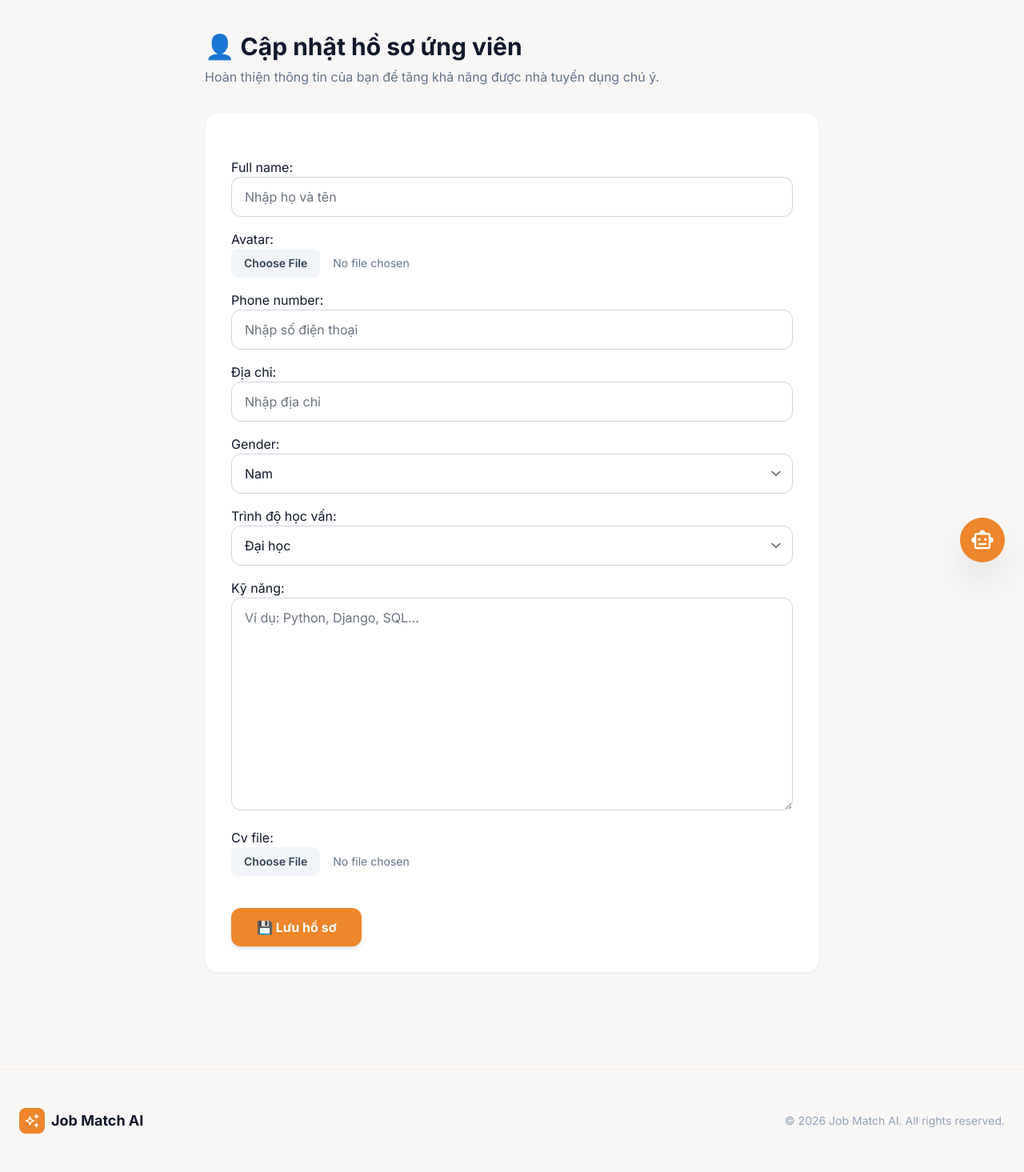
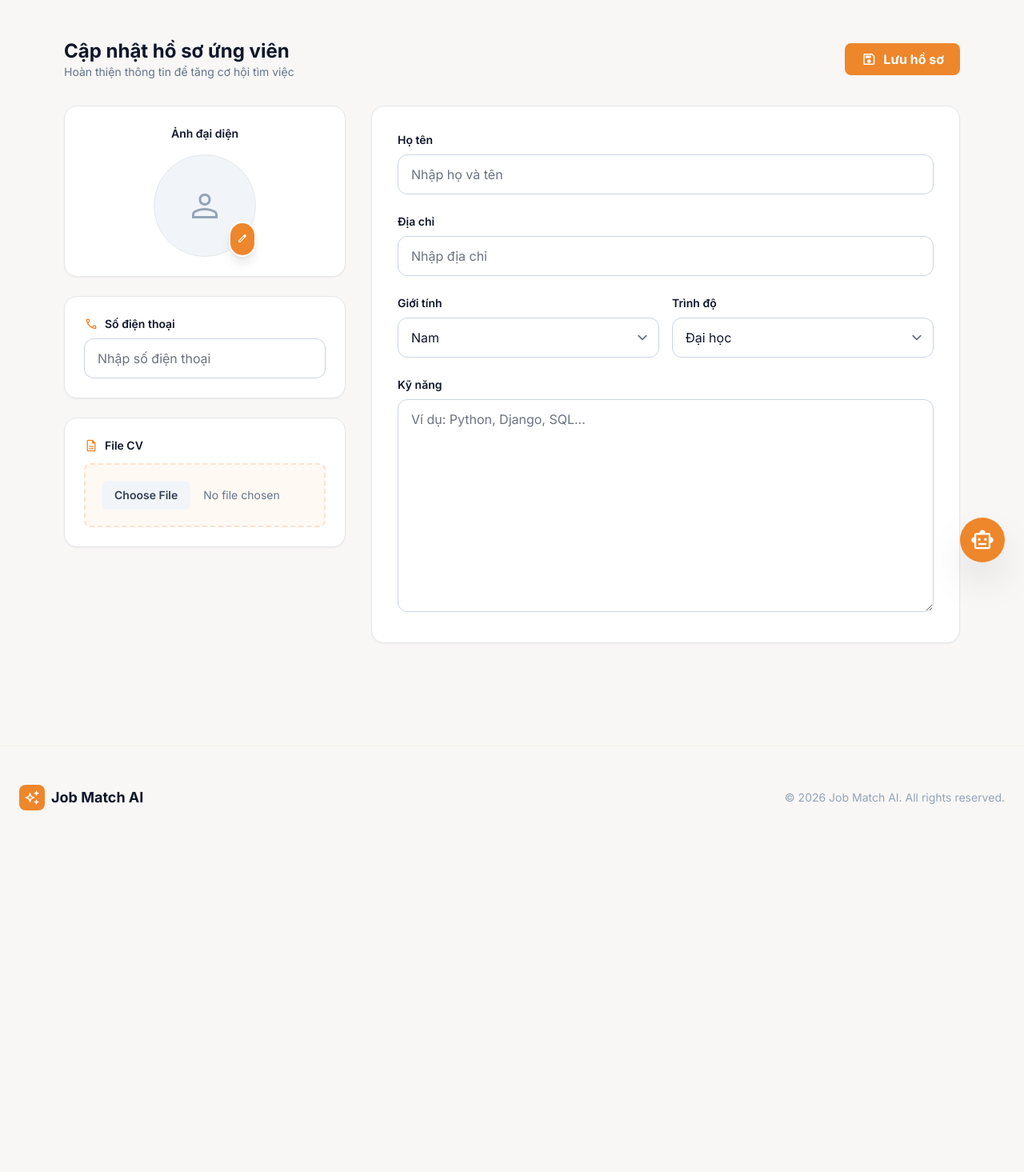
Before and after one commit to Kieuly1719/JobMatch_AI, a Django app: page /my-profile/ in a window 1280 px wide. Shown: the part 73-1538 px from the top of the page at 80% size. After the commit the page ends 1086 px from the top, so only its background shows below. Run offline with Django 5.2, Linux system fonts and the light colour scheme; a user stored in the database is signed in; data comes from the database, SQL or seed files in the repository; both versions use the stored data as it was after the commit; some libraries are stand-ins or nearby versions.

Commit message:
update candidate profile UI

```diff
--- a/base/forms.py
+++ b/base/forms.py
@@ -119,9 +119,10 @@ class CandidateProfileForm(forms.ModelForm):
                 'placeholder': 'Ví dụ: Python, Django, SQL...'
             }),
 
-            'avatar': forms.ClearableFileInput(attrs={
-                'class': 'block w-full text-sm text-slate-500 file:mr-4 file:py-2 file:px-4 file:rounded-lg file:border-0 file:text-sm file:font-semibold file:bg-slate-100 file:text-slate-700 hover:file:bg-slate-200 dark:file:bg-slate-800 dark:file:text-slate-300'
-            }),
+           'avatar': forms.FileInput(attrs={
+    'id': 'id_avatar',
+    'class': 'hidden'
+}),
 
             'cv_file': forms.ClearableFileInput(attrs={
                 'class': 'block w-full text-sm text-slate-500 file:mr-4 file:py-2 file:px-4 file:rounded-lg file:border-0 file:text-sm file:font-semibold file:bg-slate-100 file:text-slate-700 hover:file:bg-slate-200 dark:file:bg-slate-800 dark:file:text-slate-300'
--- a/base/templates/candidate/profile.html
+++ b/base/templates/candidate/profile.html
@@ -3,65 +3,269 @@
 
 {% block content %}
 
-<section class="px-6 lg:px-40 py-10">
-<div class="max-w-3xl mx-auto">
+<section class="px-6 md:px-10 lg:px-20 py-12">
+
+<div class="max-w-6xl mx-auto">
 
 <!-- PAGE HEADER -->
-    <div class="mb-8">
-        <h1 class="text-3xl font-bold text-slate-900 dark:text-white">
-            👤 Cập nhật hồ sơ ứng viên
+<div class="flex items-center justify-between mb-8">
+
+<div>
+<h1 class="text-2xl font-bold text-slate-900 dark:text-white">
+Cập nhật hồ sơ ứng viên
 </h1>
-        <p class="text-slate-500 mt-2">
-            Hoàn thiện thông tin của bạn để tăng khả năng được nhà tuyển dụng chú ý.
+<p class="text-sm text-slate-500">
+Hoàn thiện thông tin để tăng cơ hội tìm việc
 </p>
 </div>
-    <!-- FORM CARD -->
-    <div class="bg-white dark:bg-slate-900 rounded-2xl shadow-sm border border-slate-100 dark:border-slate-800 p-8">
 
-        <form method="POST" enctype="multipart/form-data" class="space-y-6">
+<button form="profileForm"
+type="submit"
+class="hidden md:flex items-center gap-2 px-5 py-2 bg-primary text-white font-bold rounded-lg hover:bg-primary/90">
+
+<span class="material-symbols-outlined text-[20px]">save</span>
+Lưu hồ sơ
+
+</button>
+
+</div>
+
+<form id="profileForm" method="POST" enctype="multipart/form-data">
+
 {% csrf_token %}
 
-            <!-- AVATAR PREVIEW -->
+<div class="grid grid-cols-1 md:grid-cols-12 gap-8">
+
+<!-- LEFT COLUMN -->
+<div class="md:col-span-4 space-y-6">
+
+<!-- AVATAR -->
+<div class="bg-white dark:bg-slate-900 p-6 rounded-2xl border shadow-sm text-center">
+
+<p class="text-sm font-semibold mb-4">Ảnh đại diện</p>
+
+<div class="flex justify-center">
+
+<div class="relative group">
+
+<div class="w-32 h-32 rounded-full overflow-hidden border bg-slate-100 flex items-center justify-center">
+
 {% if form.instance.avatar %}
-                <div>
-                    <label class="block text-sm font-bold mb-2">
-                        Ảnh đại diện hiện tại
-                    </label>
-                    <img src="{{ form.instance.avatar.url }}"
-                         class="w-24 h-24 rounded-full object-cover border border-slate-200">
-                </div>
+<img id="avatarPreview"
+src="{{ form.instance.avatar.url }}"
+class="w-full h-full object-cover">
+{% else %}
+<img id="avatarPreview"
+class="w-full h-full object-cover hidden">
+
+<span id="avatarPlaceholder"
+class="material-symbols-outlined text-5xl text-slate-400">
+person
+</span>
 {% endif %}
 
-            <!-- FORM FIELDS -->
-            <div class="space-y-4">
-                {{ form.as_p }}
 </div>
 
-            <!-- SUBMIT BUTTON -->
-            <div class="pt-4">
-                <button type="submit"
-                        class="bg-primary hover:bg-primary/90 text-white font-bold py-3 px-8 rounded-xl transition shadow-md">
-                    💾 Lưu hồ sơ
-                </button>
+<label for="id_avatar"
+class="absolute bottom-0 right-0 bg-primary text-white p-2 rounded-full cursor-pointer shadow-lg border-2 border-white">
+
+<span class="material-symbols-outlined text-sm">edit</span>
+
+</label>
+
+{{ form.avatar }}
+
 </div>
 
-        </form>
+</div>
 
-        <!-- CURRENT CV -->
+</div>
+
+
+<!-- PHONE -->
+<div class="bg-white dark:bg-slate-900 p-6 rounded-2xl border shadow-sm">
+
+<label class="text-sm font-semibold block mb-2 flex items-center gap-2">
+
+<span class="material-symbols-outlined text-primary text-[18px]">
+call
+</span>
+
+Số điện thoại
+
+</label>
+
+{{ form.phone_number }}
+
+</div>
+
+
+<!-- CV -->
+<div class="bg-white dark:bg-slate-900 p-6 rounded-2xl border shadow-sm">
+
+<label class="text-sm font-semibold block mb-3 flex items-center gap-2">
+
+<span class="material-symbols-outlined text-primary text-[18px]">
+description
+</span>
+
+File CV
+
+</label>
+
+<div class="border-2 border-dashed border-primary/20 rounded-lg p-5 bg-primary/5 hover:bg-primary/10 transition">
+
+{{ form.cv_file }}
+
+</div>
+
 {% if form.instance.cv_file %}
-            <div class="mt-8 p-4 bg-slate-50 dark:bg-slate-800 rounded-xl border border-slate-200 dark:border-slate-700">
-                <p class="font-semibold mb-2">📄 CV hiện tại của bạn:</p>
 <a href="{{ form.instance.cv_file.url }}"
 target="_blank"
-                   class="text-primary font-semibold hover:underline">
-                    Xem / Tải CV
+class="text-primary text-sm font-semibold mt-3 block">
+
+Xem CV hiện tại
+
 </a>
-            </div>
 {% endif %}
 
 </div>
 
 </div>
+
+
+
+<!-- RIGHT COLUMN -->
+<div class="md:col-span-8">
+
+<div class="bg-white dark:bg-slate-900 p-8 rounded-2xl border shadow-sm space-y-6">
+
+
+<!-- FULL NAME -->
+<div>
+
+<label class="text-sm font-semibold block mb-2">
+
+Họ tên
+
+</label>
+
+{{ form.full_name }}
+
+</div>
+
+
+<!-- ADDRESS -->
+<div>
+
+<label class="text-sm font-semibold block mb-2">
+
+Địa chỉ
+
+</label>
+
+{{ form.address }}
+
+</div>
+
+
+<!-- GRID -->
+<div class="grid md:grid-cols-2 gap-4">
+
+<div>
+
+<label class="text-sm font-semibold block mb-2">
+Giới tính
+</label>
+
+{{ form.gender }}
+
+</div>
+
+<div>
+
+<label class="text-sm font-semibold block mb-2">
+Trình độ
+</label>
+
+{{ form.level }}
+
+</div>
+
+</div>
+
+
+<!-- SKILLS -->
+<div>
+
+<label class="text-sm font-semibold block mb-2">
+
+Kỹ năng
+
+</label>
+
+{{ form.skills }}
+
+</div>
+
+
+</div>
+
+</div>
+
+</div>
+
+</form>
+
+<!-- MOBILE SAVE -->
+<div class="mt-10 md:hidden">
+
+<button form="profileForm"
+class="w-full flex items-center justify-center gap-2 bg-primary text-white py-3 rounded-xl font-bold">
+
+<span class="material-symbols-outlined">save</span>
+Lưu hồ sơ
+
+</button>
+
+</div>
+
+</div>
+
 </section>
 
+
+
+<script>
+
+document.getElementById("id_avatar").addEventListener("change", function(e){
+
+const file = e.target.files[0]
+
+if(file){
+
+const reader = new FileReader()
+
+reader.onload = function(event){
+
+const img = document.getElementById("avatarPreview")
+const icon = document.getElementById("avatarPlaceholder")
+
+img.src = event.target.result
+img.classList.remove("hidden")
+
+if(icon){
+icon.style.display = "none"
+}
+
+}
+
+reader.readAsDataURL(file)
+
+}
+
+})
+
+</script>
+
 {% endblock %}
--- a/base/views/candidate_view.py
+++ b/base/views/candidate_view.py
@@ -8,6 +8,8 @@ from django.db.models import Q
 import google.generativeai as genai
 import json
 from django.views.decorators.csrf import csrf_exempt
+from django.db.models import Q
+from django.shortcuts import render, redirect
 
 
 genai.configure(api_key="AIzaSyAKXxMG7wBlwz4JD5srpMdfZukIV6GLBw0")
@@ -33,25 +35,42 @@ def ask_ai(request):
 
     return JsonResponse({'success': False, 'error': 'Lỗi phương thức'})
 @login_required(login_url='login')
+
+
 def candidate_dashboard(request):
+
     toast = request.session.pop("toast", None)
 
+    # Chặn recruiter vào dashboard candidate
+    if request.user.role != "candidate":
+        return redirect("recruiter_dashboard")
 
-    if request.user.role != 'candidate':
-        return redirect('recruiter_dashboard')
-    my_applications = Application.objects.filter(candidate=request.user).order_by('-applied_at')
-    jobs = JobPost.objects.all().order_by('-created_at')
-    query = request.GET.get('q')
+    # Job list
+    jobs = JobPost.objects.all().order_by("-created_at")
+
+    # Search query
+    query = request.GET.get("q", "").strip()
+
     if query:
         jobs = jobs.filter(
-            Q(title__icontains = query)|
-            Q(location__icontains = query)
+            Q(title__icontains=query) |
+            Q(location__icontains=query) |
+            Q(company_name__icontains=query)
         )
+
+    # Applications của user
+    my_applications = Application.objects.filter(
+        candidate=request.user
+    ).order_by("-applied_at")
+
     context = {
-        'jobs': jobs,
+        "jobs": jobs[:12],  # limit để dashboard nhẹ
+        "query": query,
+        "applications_count": my_applications.count(),
         "toast": toast
     }
-    return render(request, 'candidate/dashboard.html', context)
+
+    return render(request, "candidate/dashboard.html", context)
 
 def job_detail(request, pk):
     job = get_object_or_404(JobPost, id=pk)
```
Also changed, not shown: base/templates/candidate/dashboard.html (+52 -43 lines), db.sqlite3. Lines whose indentation alone changed are shown as unchanged.
